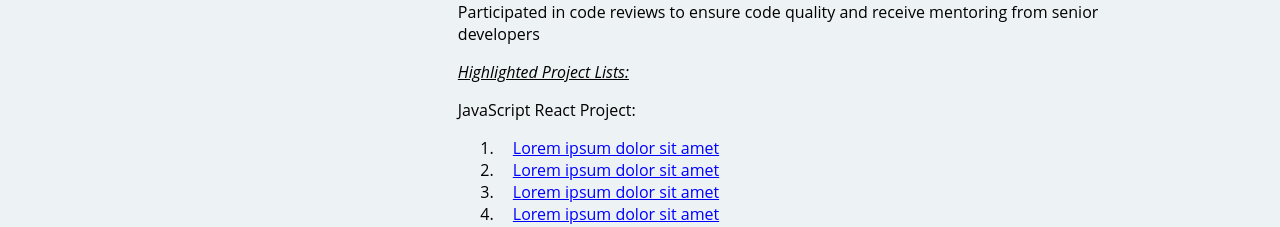
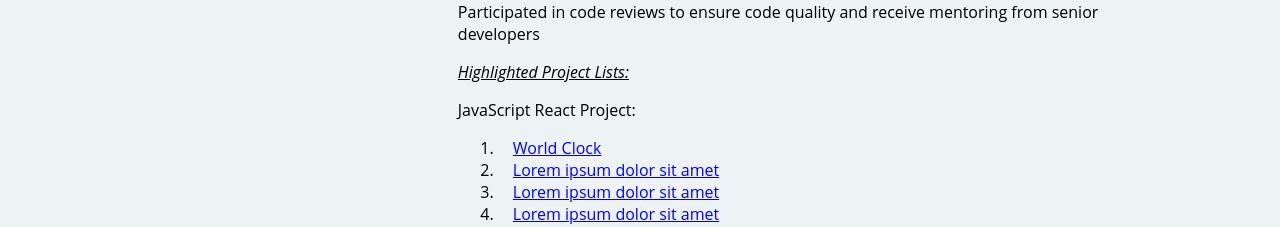
Before and after one commit to xunli253/xunli253.github.io, a plain HTML site: page index.html in a window 1280 px wide. Shown: the part 980-1207 px from the top of the page. Drawn offline with Linux system fonts and the light colour scheme.

Commit message:
world_clock update

```diff
--- a/index.html
+++ b/index.html
@@ -70,7 +70,7 @@
                         <p><em><u>Highlighted Project Lists:</u></em></p>
                         <p>JavaScript React Project:</p>
                         <ol>
-                            <li><a href="">Lorem ipsum dolor sit amet</a></li>
+                            <li><a href="https://github.com/xunli253/world_clock">World Clock</a></li>
                             <li><a href="">Lorem ipsum dolor sit amet</a></li>
                             <li><a href="">Lorem ipsum dolor sit amet</a></li>
                             <li><a href="">Lorem ipsum dolor sit amet</a></li>
```
